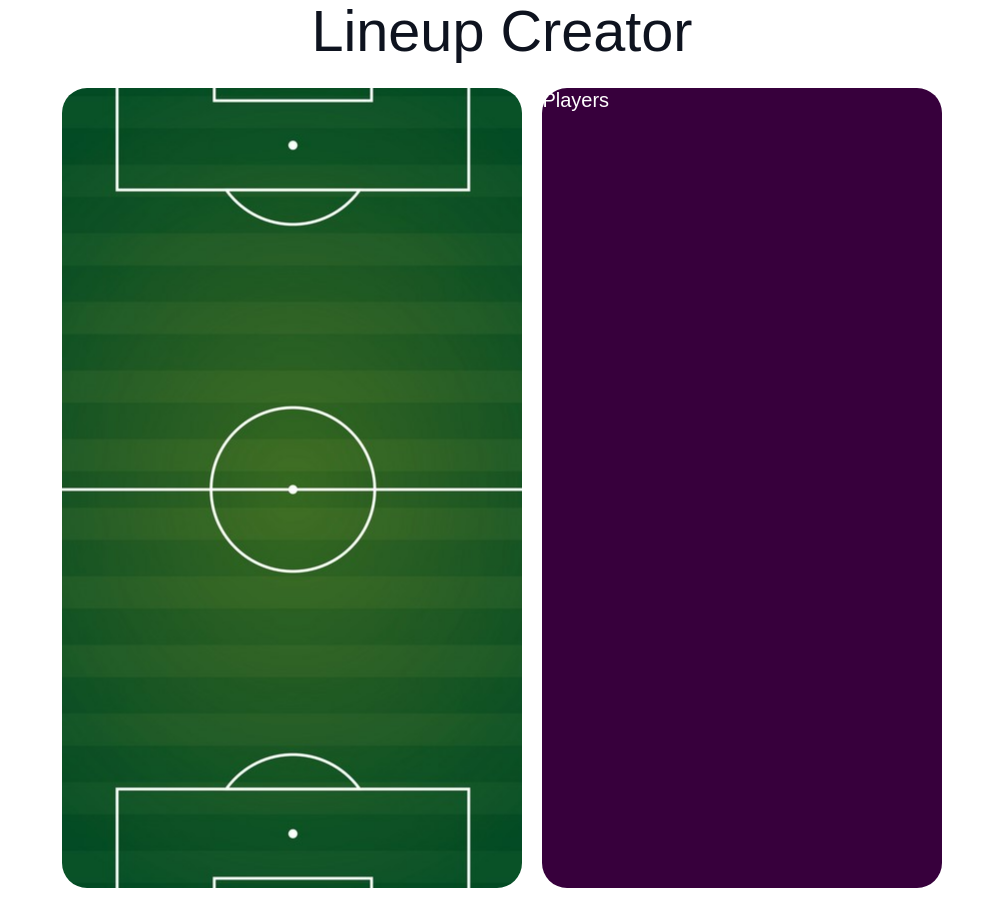
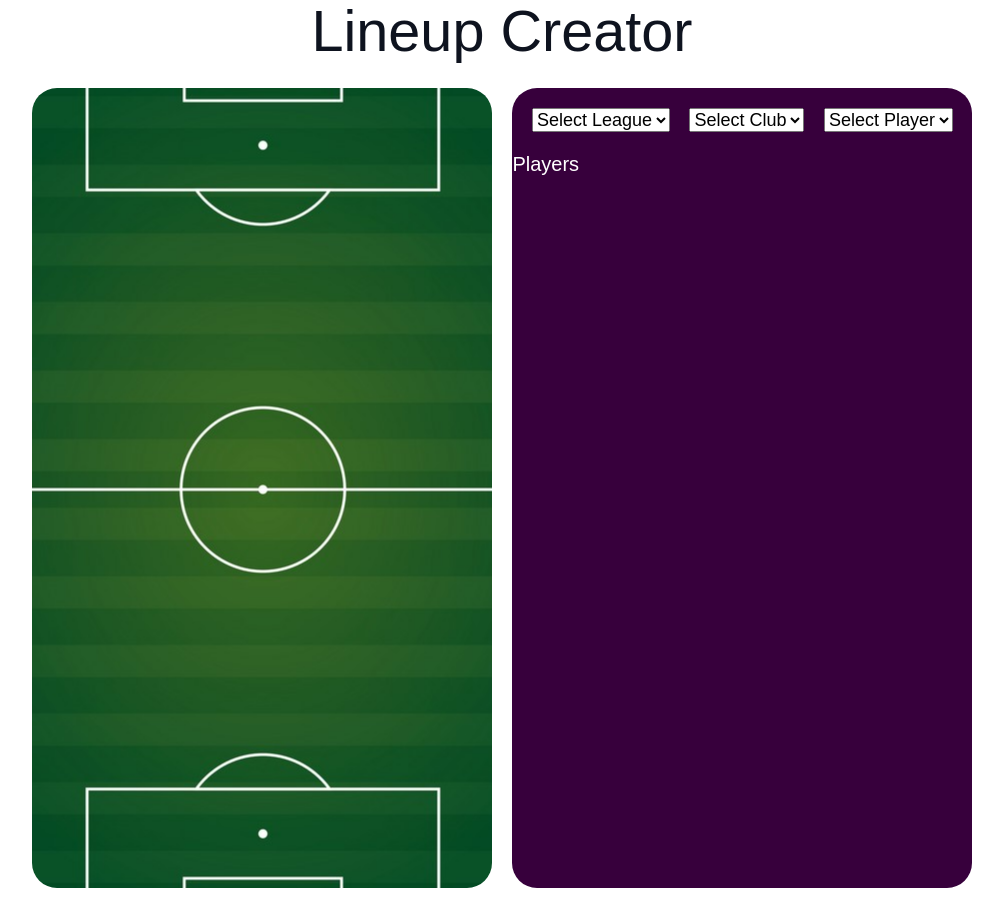
Before and after one commit to WennFr/Football-Squad-Builder, a React (Vite) app in the folder football-squad-builder-react/: page / in a window 1280 px wide. Shown: the whole page, without its empty margins (138-1141 px from the left). Built offline with nearby package versions, Linux system fonts and the light colour scheme.

Commit message:
Added nav UI to sidebar

```diff
--- a/football-squad-builder-react/src/components/views/LineupCreator.tsx
+++ b/football-squad-builder-react/src/components/views/LineupCreator.tsx
@@ -10,23 +10,36 @@ function LineupCreator() {
                 </div>
 
                 <div className='lineup-creator'>
-
                     <div className="football-field" style={{ backgroundImage: `url(${footballField})` }}></div>
-
                     <aside className='sidebar'>
+                        <div className='sidebar-nav'>
+                        <select className='search-dropdown'>
+                                <option value="">Select League</option>
+                                <option value="league1">League 1</option>
+                                <option value="league2">League 2</option>
+                        </select>
+                        <select className='search-dropdown'>
+                                <option value="">Select Club</option>
+                                <option value="club1">Club 1</option>
+                                <option value="club2">Club 2</option>
+                                {/* Add more clubs as needed */}
+                            </select>
+                            <select className='search-dropdown'>
+                                <option value="">Select Player</option>
+                                <option value="player1">Player 1</option>
+                                <option value="player2">Player 2</option>
+                                {/* Add more players as needed */}
+                            </select>
+                        </div>
                         <div className='sidebar-section'>
                             <h2>Players</h2>
+                            <ol>
 
-
+                            </ol>
                         </div>
-
                     </aside>
-
-
                 </div>
-
             </section>
-
         </>
     )
 }
--- a/football-squad-builder-react/src/css/scss/components/_sidebar.scss
+++ b/football-squad-builder-react/src/css/scss/components/_sidebar.scss
@@ -3,12 +3,25 @@
 
 
 .sidebar {
-    width: 400px;
+    width: 460px;
     background-color: $brand-secondary;
     color: $color-light-1;
     font-weight: 400;
     border-radius: 25px;
     height: 100vh;
+    display: flex;
+    flex-direction: column;
+    justify-content: flex-start;
+
+
+
+    &-nav{
+        margin-top: 20px;
+        display: flex;
+        justify-content:space-evenly;
+        margin-bottom: 20px;
+    }
+
     //  &-section {
 
     //  }
```
Also changed, not shown: football-squad-builder-react/src/assets/primary-bg.svg (added), football-squad-builder-react/src/css/main.min.css.
